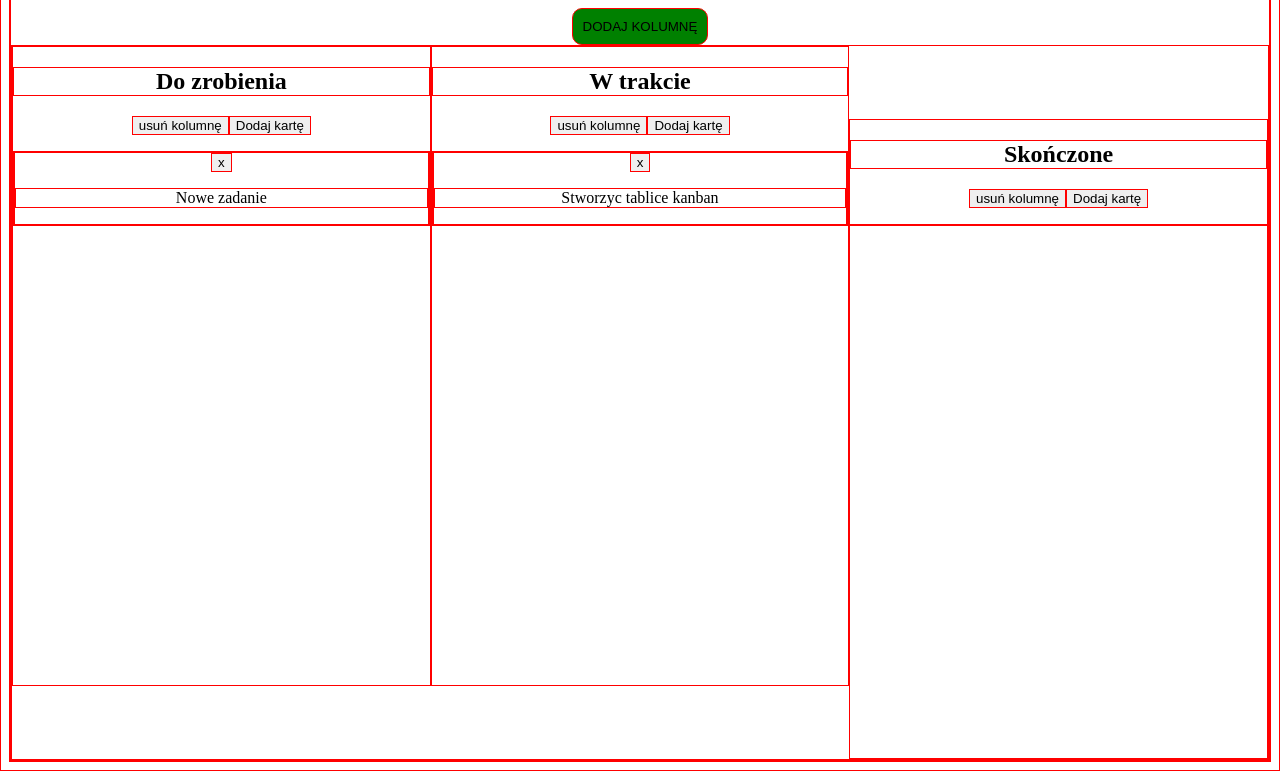
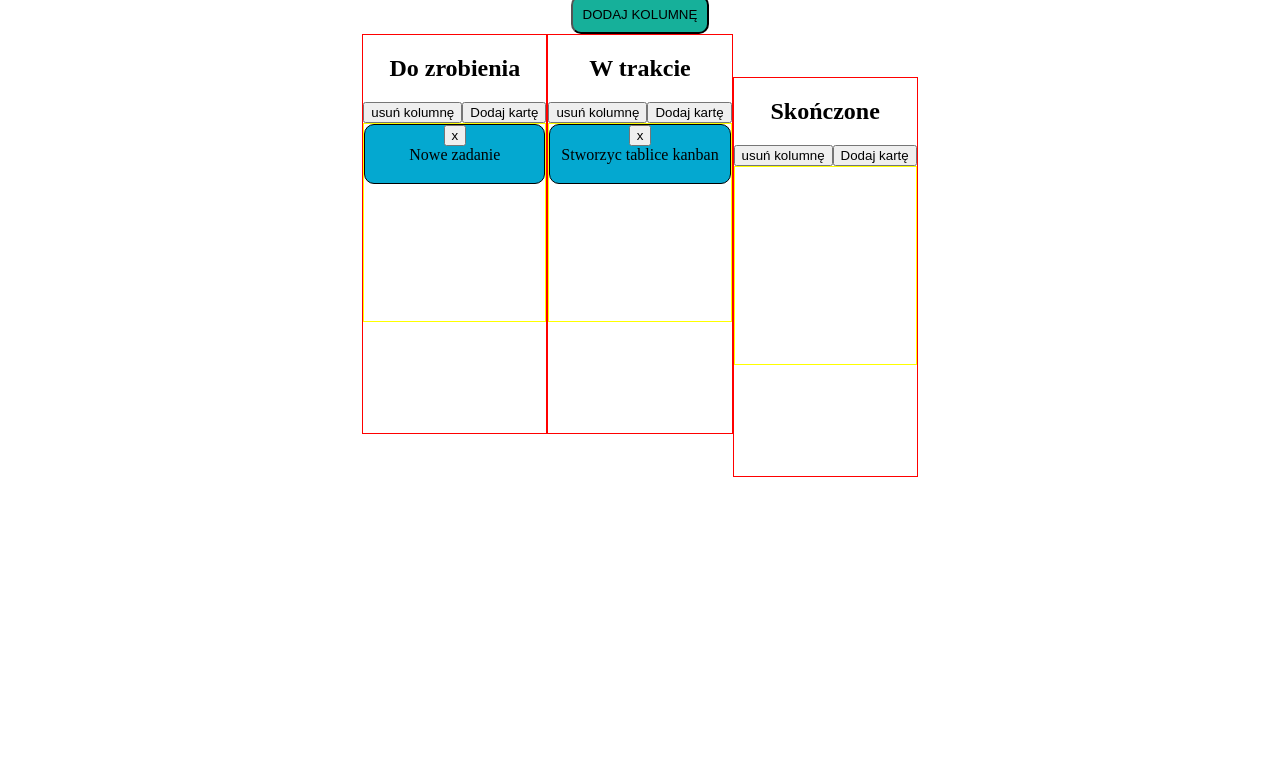
Before and after one commit to piotrantas/kodilla-OOP, a plain HTML site: page index.html in a window 1280 px wide. Shown: the part 85-856 px from the top of the page. After the commit the page ends 800 px from the top, so only its background shows below. Drawn offline with nearby package versions, Linux system fonts and the light colour scheme.

Commit message:
add column styles

```diff
--- a/style.css
+++ b/style.css
@@ -1,17 +1,13 @@
 * {
-	border: 1px solid red;
-}
 
-
-body, div {
 	box-sizing: border-box;
 }
 
-
 .column {
-	width: 33.33%;
+	with: 33.33%;
 	display: inline-block;
-	height: 80vh;
+	height: 400px;
+	border: 1px solid red;
 }
 ul {
 	list-style-type: none;
@@ -28,10 +24,35 @@ ul {
 	border-radius: 10px;
 	padding: 10px;
 	text-transform: uppercase;
-	background-color: green;
+	background-color: #16B09A;
 }
 
 button {
 	outline: none;
 	cursor: pointer;
 }
+
+.column-card-list {
+	min-height: 50%;
+	margin: 0;
+	border: 1px solid yellow;
+}
+.card {
+	width: 100%;
+	height: 60px;
+	border: 1px solid black;
+	background-color: #04A8D0;
+	border-radius: 10px;
+	margin: 0;
+}
+.card p {
+	margin: 0;
+
+}
+.card-placeholder {
+	background-color: green;
+	width: 100%;
+	height: 60px;
+	border: 1px solid red;
+	border-radius: 10px;
+}
```
